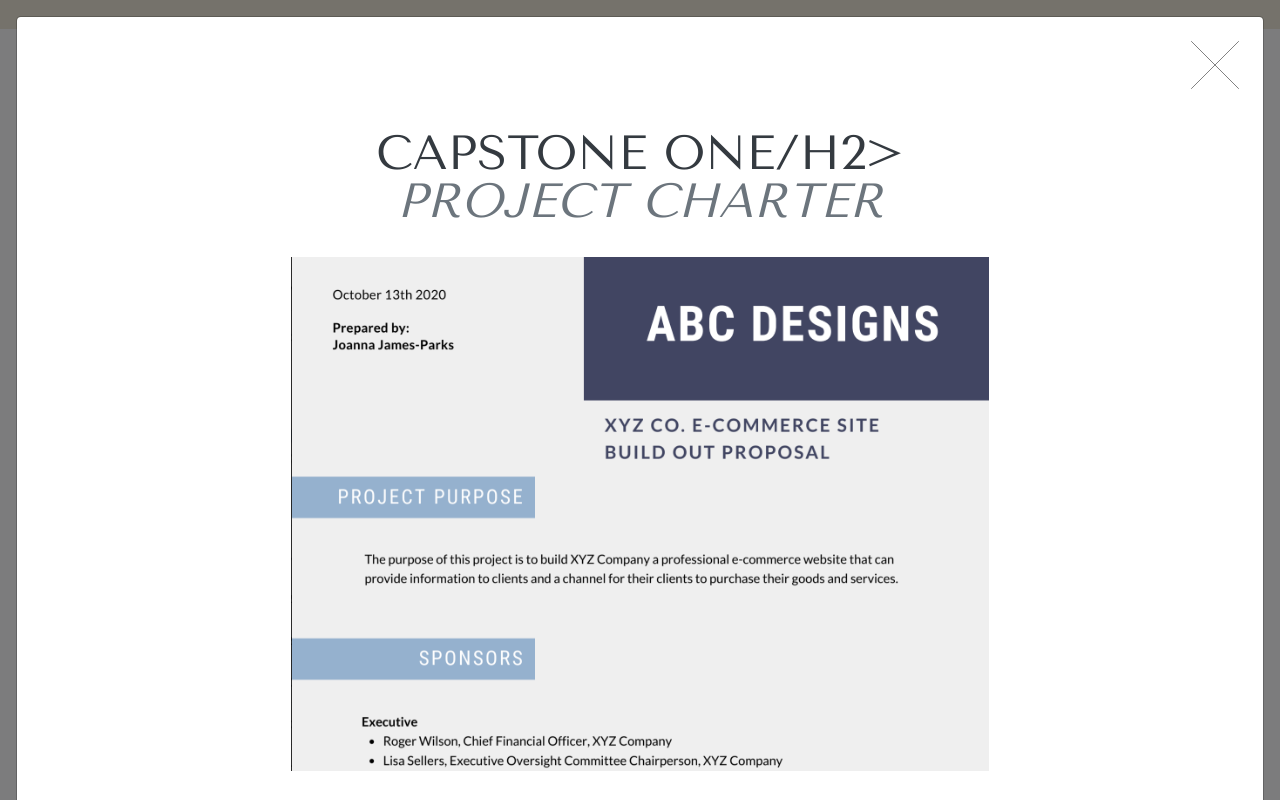
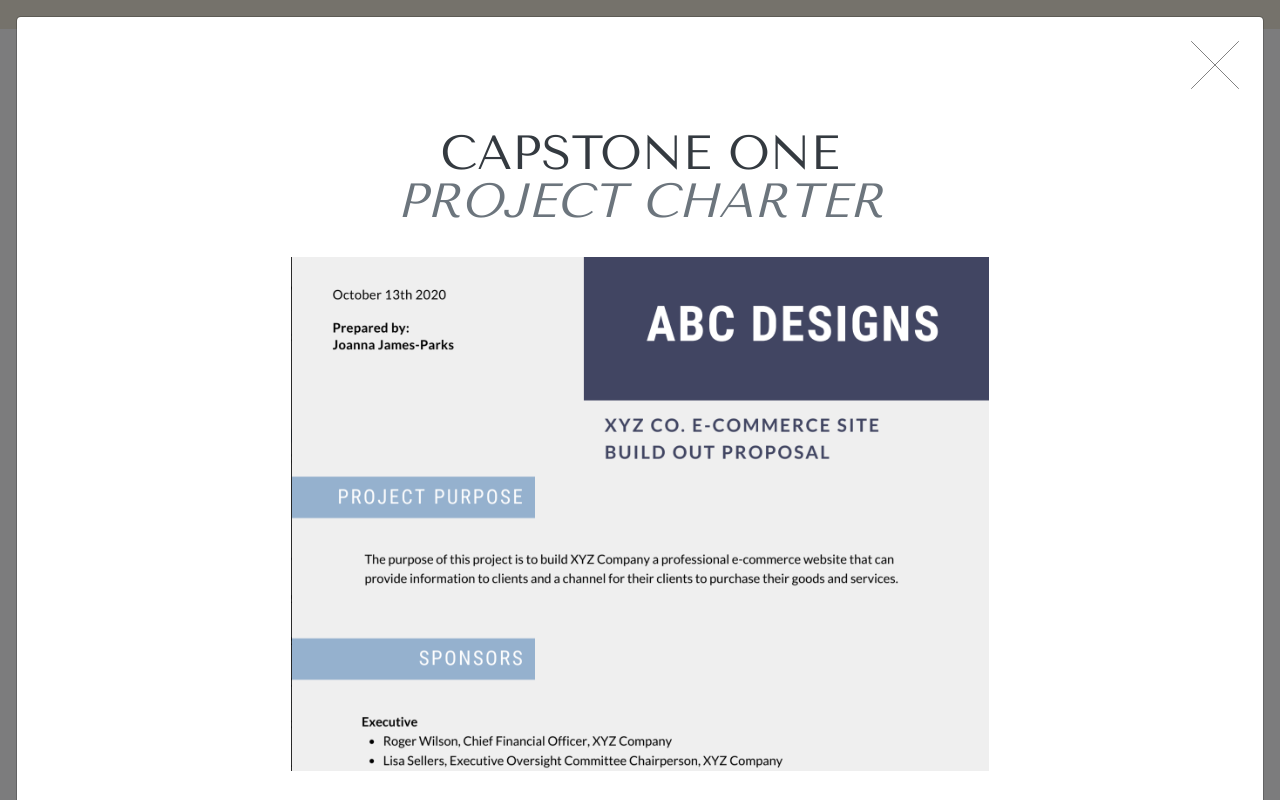
Before and after one commit to joanna-james-parks/portfolio-template-joanna, a plain HTML site: page index.html in a window 1280 px wide. Both pictures are taken after a click on the link 260 px from the left and 939 px from the top of the page. Shown: the part 539-1339 px from the top of the page. Drawn offline with nearby package versions, Linux system fonts and the light colour scheme.

Commit message:
header typo

```diff
--- a/index.html
+++ b/index.html
@@ -173,7 +173,7 @@
                             <div class="col-lg-8">
                                 <div class="modal-body">
                                     <!-- Project Details Go Here-->
-                                    <h2 class="text-uppercase">Capstone One/h2>
+                                    <h2 class="text-uppercase">Capstone One
                                     <p class="item-intro text-muted">project charter</p>
                                     <a href=https://drive.google.com/file/d/12eK-PUQ-C0b-fsgZ9X5WpVRiQZNcRdJH/view?usp=sharing
                                     target= "_blank">
```
